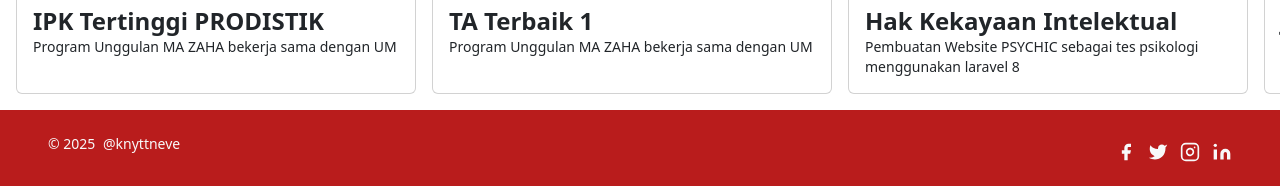
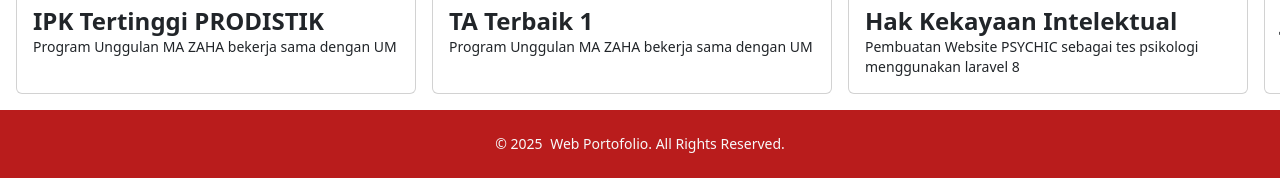
Before and after one commit to azzahra207/portofolioAMN, a plain HTML site: page award.html in a window 1280 px wide. Shown: the part 3664-3850 px from the top of the page. Drawn offline with nearby package versions, Linux system fonts and the light colour scheme.

Commit message:
Update award.html

```diff
--- a/award.html
+++ b/award.html
@@ -297,32 +297,8 @@
       <div class="bg-red-700">
         <div class="container mx-auto py-4 px-5 flex flex-wrap flex-col sm:flex-row">
           <p class="text-light text-sm text-center sm:text-left">&copy; 2025
-              <a href="https://twitter.com/knyttneve" rel="noopener noreferrer" class="text-light ml-1" target="_blank">@knyttneve</a>
+            <a href="https://twitter.com/knyttneve" rel="noopener noreferrer" class="text-light ml-1" target="_blank">Web Portofolio. All Rights Reserved.</a>
           </p>
-            <span class="inline-flex sm:ml-auto sm:mt-0 mt-2 justify-center sm:justify-start">
-              <a class="text-light">
-                <svg fill="currentColor" stroke-linecap="round" stroke-linejoin="round" stroke-width="2" class="w-5 h-5" viewBox="0 0 24 24">
-                  <path d="M18 2h-3a5 5 0 00-5 5v3H7v4h3v8h4v-8h3l1-4h-4V7a1 1 0 011-1h3z"></path>
-                </svg>
-              </a>
-              <a class="ml-3 text-light">
-                <svg fill="currentColor" stroke-linecap="round" stroke-linejoin="round" stroke-width="2" class="w-5 h-5" viewBox="0 0 24 24">
-                  <path d="M23 3a10.9 10.9 0 01-3.14 1.53 4.48 4.48 0 00-7.86 3v1A10.66 10.66 0 013 4s-4 9 5 13a11.64 11.64 0 01-7 2c9 5 20 0 20-11.5a4.5 4.5 0 00-.08-.83A7.72 7.72 0 0023 3z"></path>
-                </svg>
-              </a>
-              <a class="ml-3 text-light">
-                <svg fill="none" stroke="currentColor" stroke-linecap="round" stroke-linejoin="round" stroke-width="2" class="w-5 h-5" viewBox="0 0 24 24">
-                  <rect width="20" height="20" x="2" y="2" rx="5" ry="5"></rect>
-                  <path d="M16 11.37A4 4 0 1112.63 8 4 4 0 0116 11.37zm1.5-4.87h.01"></path>
-                </svg>
-              </a>
-              <a class="ml-3 text-light">
-                <svg fill="currentColor" stroke="currentColor" stroke-linecap="round" stroke-linejoin="round" stroke-width="0" class="w-5 h-5" viewBox="0 0 24 24">
-                  <path stroke="none" d="M16 8a6 6 0 016 6v7h-4v-7a2 2 0 00-2-2 2 2 0 00-2 2v7h-4v-7a6 6 0 016-6zM2 9h4v12H2z"></path>
-                  <circle cx="4" cy="4" r="2" stroke="none"></circle>
-                </svg>
-              </a>
-            </span>
         </div>
       </div>
     </footer>
```
Lines whose indentation alone changed are shown as unchanged.
